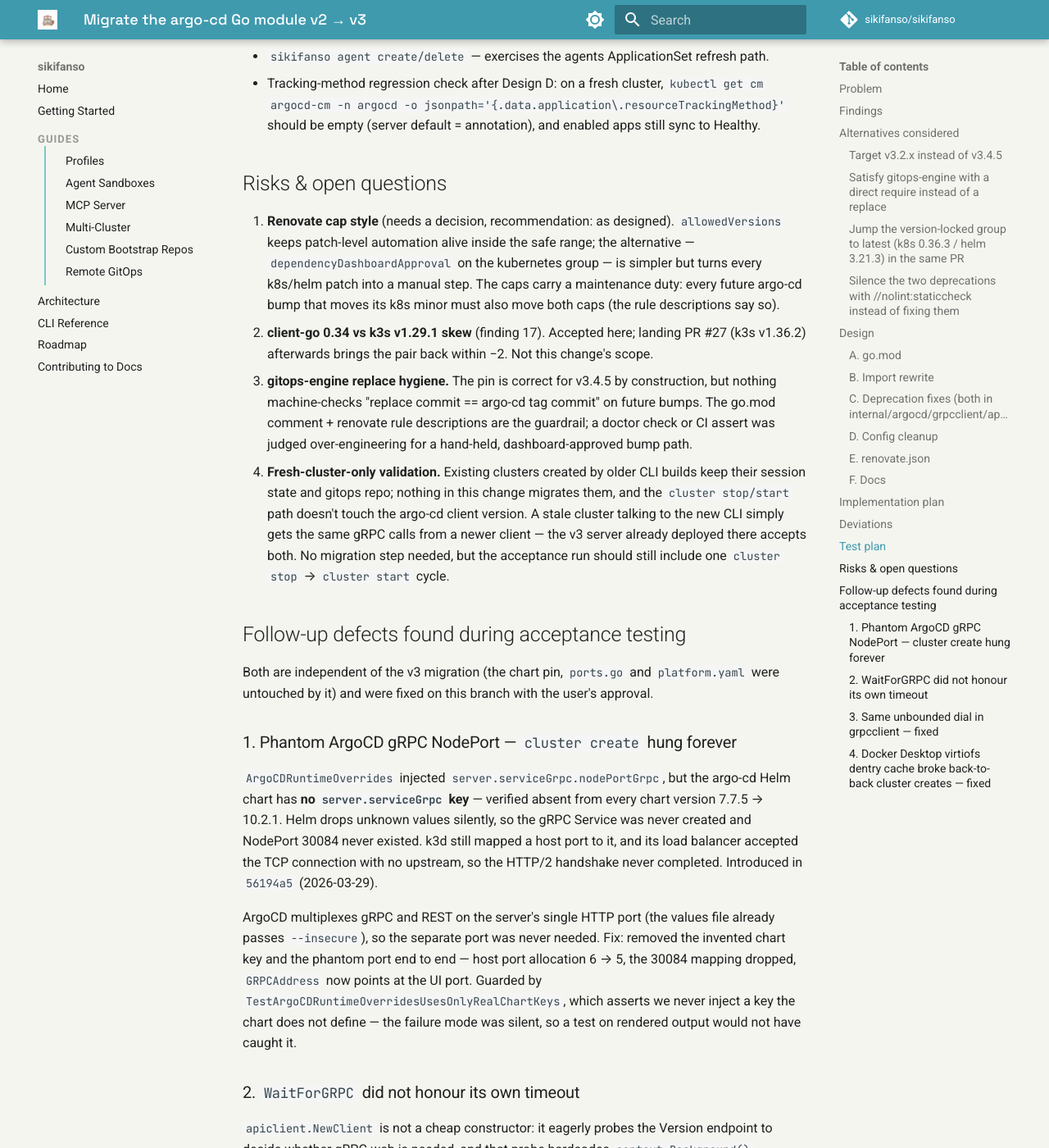
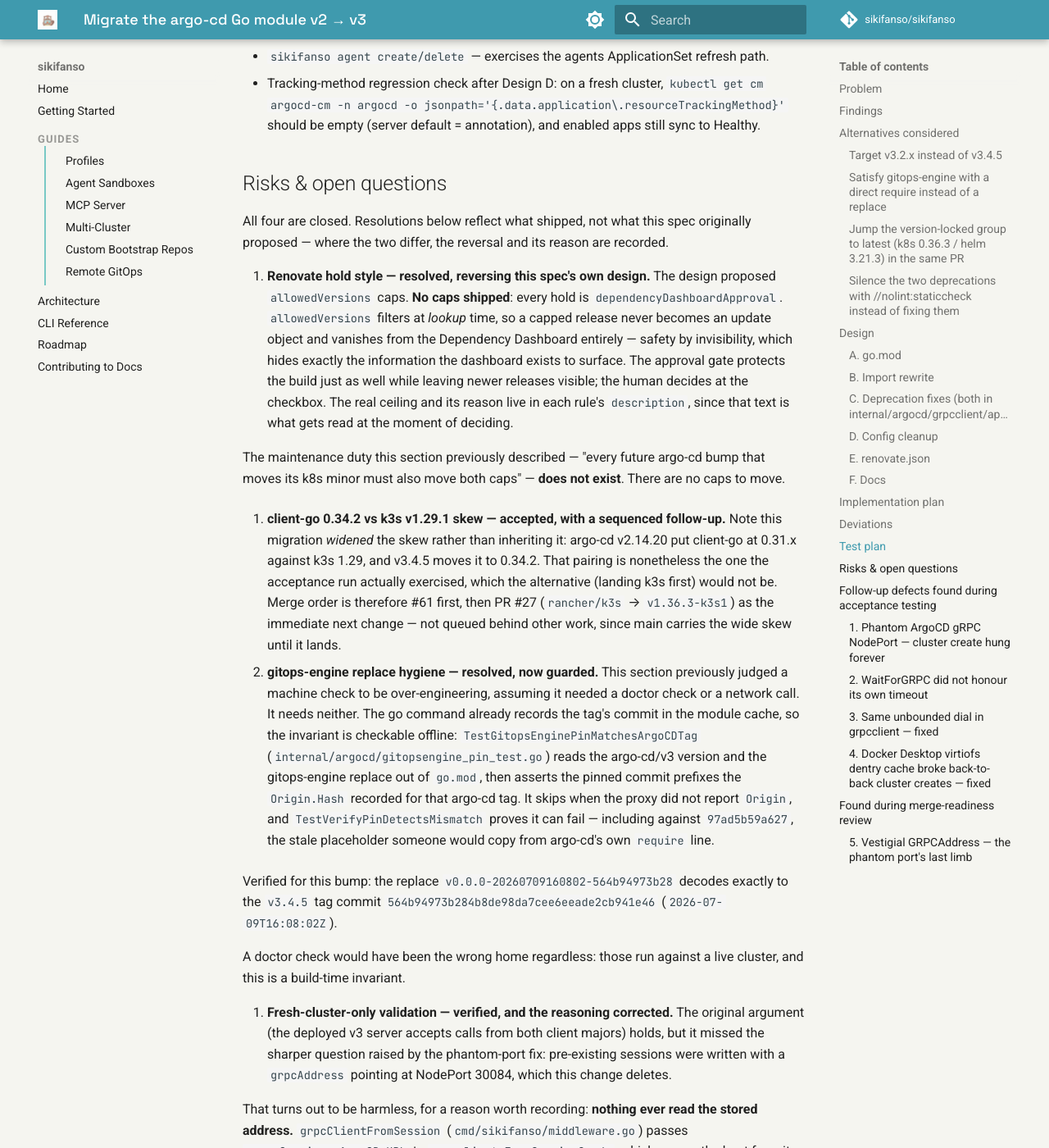
Before and after one commit to sikifanso/sikifanso, an MkDocs documentation site: the page built from docs/specs/2026-07-26-issue-52-argocd-v3-migration.md, in a window 1280 px wide and 1400 px high, scrolled down 9879 px. Shown: the whole window at 82% size. Built offline with MkDocs 1.6.1 and Material for MkDocs 9.7.7, drawn with Linux system fonts in a browser that asks for light colours; comment, search, counter and statistics services are not loaded; some of the changed text lies outside the part shown.

Commit message:
docs(spec): close the four open risks for issue #52
The spec had drifted from what shipped. Risk 1 still presented allowedVersions
caps as the design and warned of a maintenance duty ("every future argo-cd bump
must move both caps") that does not exist — no caps shipped, every hold is
dependencyDashboardApproval. Records the reversal and why: allowedVersions filters
at lookup time, so capped releases vanish from the dashboard entirely.

Risk 2: notes this migration widened the skew rather than inheriting it, and fixes
the merge order — #61 then PR #27 as the immediate next change.

Risk 3: now guarded by TestGitopsEnginePinMatchesArgoCDTag; drops the
over-engineering judgement, which assumed a check needing a cluster or a network.

Risk 4: reasoning corrected. The original argument holds, but missed that
pre-existing sessions carry a grpcAddress pointing at the deleted NodePort. That
is harmless only because nothing ever read the field — now recorded, along with
the vestigial-field removal as defect 5.

```diff
--- a/docs/specs/2026-07-26-issue-52-argocd-v3-migration.md
+++ b/docs/specs/2026-07-26-issue-52-argocd-v3-migration.md
@@ -422,28 +422,61 @@ Original checklist, for the record:
 
 ## Risks & open questions
 
-1. **Renovate cap style** (needs a decision, recommendation: as designed).
-   `allowedVersions` keeps patch-level automation alive inside the safe range; the
-   alternative — `dependencyDashboardApproval` on the kubernetes group — is simpler but
-   turns every k8s/helm patch into a manual step. The caps carry a maintenance duty:
-   every future argo-cd bump that moves its k8s minor must also move both caps (the rule
-   descriptions say so).
-2. **client-go 0.34 vs k3s v1.29.1 skew** (finding 17). Accepted here; landing PR #27
-   (k3s v1.36.2) afterwards brings the pair back within −2. Not this change's scope.
-3. **gitops-engine replace hygiene.** The pin is correct for v3.4.5 by construction,
-   but nothing machine-checks "replace commit == argo-cd tag commit" on future bumps.
-   The go.mod comment + renovate rule descriptions are the guardrail; a doctor check or
-   CI assert was judged over-engineering for a hand-held, dashboard-approved bump path.
-4. **Fresh-cluster-only validation.** Existing clusters created by older CLI builds keep
-   their session state and gitops repo; nothing in this change migrates them, and the
-   `cluster stop/start` path doesn't touch the argo-cd client version. A stale cluster
-   talking to the new CLI simply gets the same gRPC calls from a newer client — the v3
-   server already deployed there accepts both. No migration step needed, but the
-   acceptance run should still include one `cluster stop` → `cluster start` cycle.
+All four are closed. Resolutions below reflect what shipped, not what this spec originally
+proposed — where the two differ, the reversal and its reason are recorded.
+
+1. **Renovate hold style — resolved, reversing this spec's own design.** The design proposed
+   `allowedVersions` caps. **No caps shipped**: every hold is `dependencyDashboardApproval`.
+   `allowedVersions` filters at *lookup* time, so a capped release never becomes an update
+   object and vanishes from the Dependency Dashboard entirely — safety by invisibility, which
+   hides exactly the information the dashboard exists to surface. The approval gate protects
+   the build just as well while leaving newer releases visible; the human decides at the
+   checkbox. The real ceiling and its reason live in each rule's `description`, since that
+   text is what gets read at the moment of deciding.
+
+   The maintenance duty this section previously described — "every future argo-cd bump that
+   moves its k8s minor must also move both caps" — **does not exist**. There are no caps to move.
+
+2. **client-go 0.34.2 vs k3s v1.29.1 skew — accepted, with a sequenced follow-up.** Note this
+   migration *widened* the skew rather than inheriting it: argo-cd v2.14.20 put client-go at
+   0.31.x against k3s 1.29, and v3.4.5 moves it to 0.34.2. That pairing is nonetheless the one
+   the acceptance run actually exercised, which the alternative (landing k3s first) would not be.
+   Merge order is therefore #61 first, then PR #27 (`rancher/k3s` → `v1.36.3-k3s1`) as the
+   immediate next change — not queued behind other work, since main carries the wide skew until
+   it lands.
+
+3. **gitops-engine replace hygiene — resolved, now guarded.** This section previously judged a
+   machine check to be over-engineering, assuming it needed a doctor check or a network call.
+   It needs neither. The go command already records the tag's commit in the module cache, so
+   the invariant is checkable offline: `TestGitopsEnginePinMatchesArgoCDTag`
+   (`internal/argocd/gitopsengine_pin_test.go`) reads the argo-cd/v3 version and the
+   gitops-engine replace out of `go.mod`, then asserts the pinned commit prefixes the
+   `Origin.Hash` recorded for that argo-cd tag. It skips when the proxy did not report
+   `Origin`, and `TestVerifyPinDetectsMismatch` proves it can fail — including against
+   `97ad5b59a627`, the stale placeholder someone would copy from argo-cd's own `require` line.
+
+   Verified for this bump: the replace `v0.0.0-20260709160802-564b94973b28` decodes exactly to
+   the `v3.4.5` tag commit `564b94973b284b8de98da7cee6eeade2cb941e46` (`2026-07-09T16:08:02Z`).
+
+   A doctor check would have been the wrong home regardless: those run against a live cluster,
+   and this is a build-time invariant.
+
+4. **Fresh-cluster-only validation — verified, and the reasoning corrected.** The original
+   argument (the deployed v3 server accepts calls from both client majors) holds, but it
+   missed the sharper question raised by the phantom-port fix: pre-existing sessions were
+   written with a `grpcAddress` pointing at NodePort 30084, which this change deletes.
+
+   That turns out to be harmless, for a reason worth recording: **nothing ever read the stored
+   address.** `grpcClientFromSession` (`cmd/sikifanso/middleware.go`) passes
+   `sess.Services.ArgoCD.URL` to `grpcclient.FromSessionCreds`, which parses the host from it.
+   The field was write-only on this branch and on `main` alike. It has now been removed
+   (below), which is backward-compatible: `session.Load` uses `sigs.k8s.io/yaml` → non-strict
+   `json.Unmarshal`, so existing `session.yaml` files carrying `grpcAddress:` load with the key
+   ignored. No migration step.
 
 ## Follow-up defects found during acceptance testing
 
-Both are independent of the v3 migration (the chart pin, `ports.go` and `platform.yaml`
+All are independent of the v3 migration (the chart pin, `ports.go` and `platform.yaml`
 were untouched by it) and were fixed on this branch with the user's approval.
 
 ### 1. Phantom ArgoCD gRPC NodePort — `cluster create` hung forever
@@ -515,4 +548,19 @@ image and never pulls; skipped on native Linux; best-effort with debug-only logg
 a genuine mount failure surfaces moments later in `ClusterRun` with a better message.
 Verified: the delete-then-create cycle that failed twice now completes, with all three
 `WriteFileAction` preStart hooks executing cleanly. Worth reporting upstream to Docker
-Desktop.
+Desktop — tracked as its own issue so the justification for `prewarm.go` outlives this spec.
+
+## Found during merge-readiness review
+
+### 5. Vestigial `GRPCAddress` — the phantom port's last limb
+
+Defect 1 removed the invented chart key and the phantom port end to end, but left
+`Session.GRPCAddress` behind: written at `internal/cluster/cluster.go`, persisted in
+`session.yaml`, and read by **nothing** — neither on this branch nor on `main`. Its
+round-trip test still asserted `localhost:30084`, so the suite documented the correctness of
+a port the same branch had just proved never existed.
+
+Harmless at runtime (see risk 4 above — callers resolve the gRPC host from
+`Services.ArgoCD.URL`), but actively misleading to anyone reading the session format or that
+test. Removed: the field, its write, and `TestSessionRoundTrip_GRPCAddress`. Backward-compatible
+for existing sessions, which simply carry an ignored key.
```
